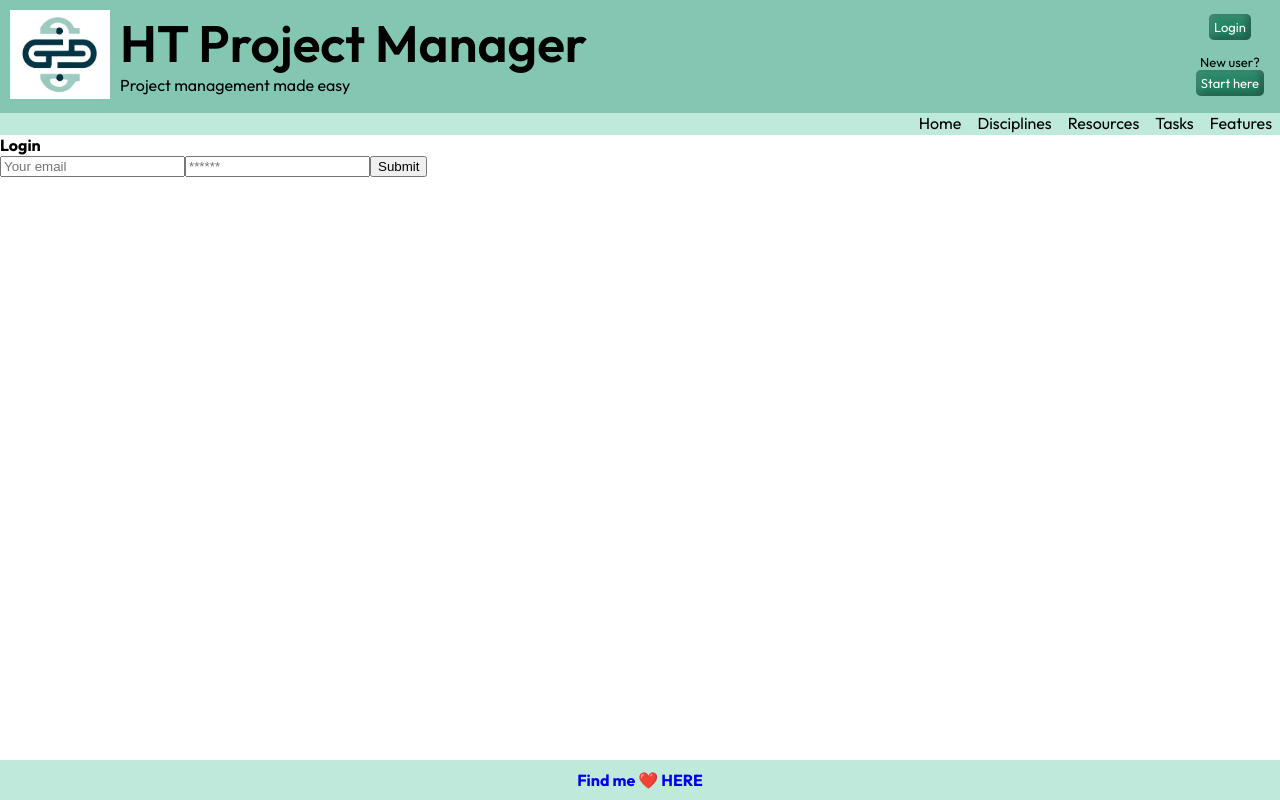
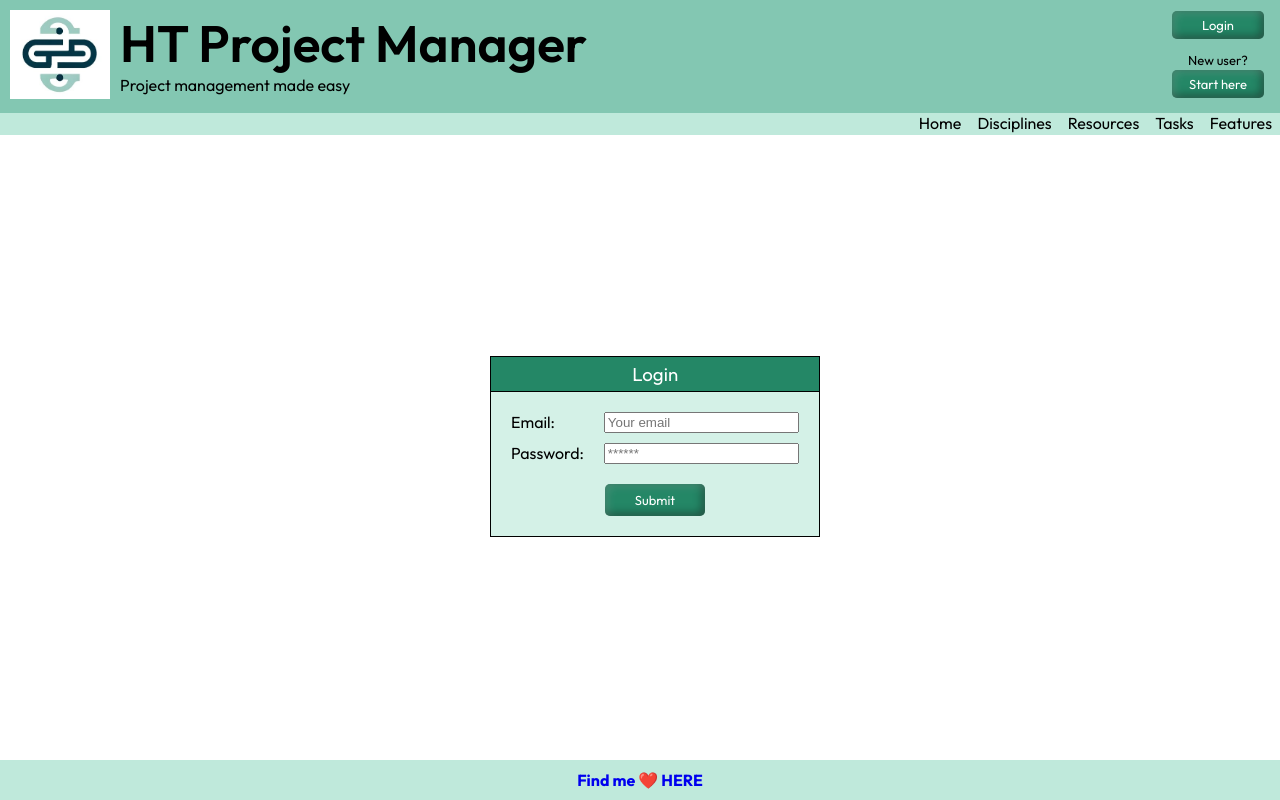
Before and after one commit to kevinchogan/project-manager, a React (Vite) app in the folder client/: page /login in a window 1280 px wide. Built offline with nearby package versions, Linux system fonts and the light colour scheme.

Commit message:
formatting for signup and login

```diff
--- a/client/src/components/Header/index.css
+++ b/client/src/components/Header/index.css
@@ -40,21 +40,22 @@ header .flex-container-row {
 header .flex-container-column {
     display:flex;
     flex-direction: column;
-    justify-content:first baseline;
 }
 
 header .login {
-    margin: 1rem 1rem 0 0;
+    margin: 0.7rem 1rem 0 0;
     text-align: center;
 }
 
 header .login a {
+    display: inline-block;
+    width: 80px;
     box-shadow: inset 2px 2px 10px rgba(255, 255, 255, 0.2),
                 inset -2px -2px 10px rgba(0, 0, 0, 0.5);
     background-color: rgb(36, 135, 102);
     color: white;
     border-radius: 5px;
-    padding: 5px;
+    padding: 6px;
     font-size: small;
 }
 
--- a/client/src/index.css
+++ b/client/src/index.css
@@ -11,7 +11,8 @@
   -moz-osx-font-smoothing: grayscale;
 }
 
-html, body {
+html,
+body {
   height: 100%;
   margin: 0;
   padding: 0;
@@ -19,25 +20,87 @@ html, body {
 
 main {
   margin: auto;
-  min-height:  calc(100vh - 196px);
+  min-height: calc(100vh - 196px);
 }
 
 main h4 {
   margin: 0;
 }
 
-.main-container {
-  display: flex;            /* Enable Flexbox */
-  justify-content: center; /* Center horizontally */
-  align-items: center;     /* Center vertically */
-  height: 100%;           /* Make the main container take at least the full height of the viewport */
-  width: 100%;             /* Optional: ensure the container takes full width */
-  text-align: center;      /* Center text within the content container */
+form {
+  width: 110%;
+  margin: auto;
+  padding: 20px;
+  box-sizing: border-box;
+  background-color: rgb(212, 241, 231);
+  border: 1px solid black;
 }
 
-.content-container {
-  display: flex;            /* Enable Flexbox for inner container */
-  justify-content: center; /* Center horizontally */
-  align-items: center;     /* Center vertically */
-  flex-direction: column;  /* Stack children vertically */
+label {
+  flex: 1;
+  text-align: left;
 }
+
+input {
+  width: 65%;
+}
+
+.form-header {
+  text-align:center;
+  margin-bottom: 0;
+  background-color: rgb(36, 135, 102);
+  color: white;
+  font-weight: 400;
+  padding-top: 5px;
+  padding-bottom: 5px;
+  border-top: 1px solid black;
+  border-left: 1px solid black;
+  border-right: 1px solid black;
+  width: 109.5%;
+}
+.form-row {
+  display: flex;
+  justify-content: space-between;
+  margin-bottom: 10px;
+}
+
+.button-row {
+  display:flex;
+  justify-content: center;
+}
+
+.main-container {
+  display: flex;
+  justify-content: center;
+  align-items: center;
+  height: 100%;
+  width: 100%;
+  text-align: left;
+}
+
+main button {
+  box-shadow: inset 2px 2px 10px rgba(255, 255, 255, 0.2),
+    inset -2px -2px 10px rgba(0, 0, 0, 0.5);
+  background-color: rgb(36, 135, 102);
+  color: white;
+  border-radius: 5px;
+  padding: 8px 30px 8px 30px;
+  font-size:small;
+  border: none;
+  font-family: "Outfit", Helvetica, Arial, sans-serif;
+  margin-top: 10px;
+}
+
+main button:hover {
+  box-shadow:0 0 5px rgba(0, 0, 0, 0.5),
+  inset 2px 2px 10px rgba(255, 255, 255, 0.2),
+              inset -2px -2px 10px rgba(0, 0, 0, 0.5);
+}
+
+main button:active {
+  box-shadow: inset 2px 2px 10px rgba(0, 0, 0, 0.2),
+  inset -2px -2px 10px rgba(255, 255, 255, 0.5);
+  background-color: rgb(191, 233, 219);
+  color: black;
+  font-weight: 600;
+}
--- a/client/src/pages/Login.jsx
+++ b/client/src/pages/Login.jsx
@@ -1,12 +1,12 @@
-import { useState } from 'react';
-import { Link } from 'react-router-dom';
-import { useMutation } from '@apollo/client';
-import { LOGIN_USER } from '../utils/mutations';
+import { useState } from "react";
+import { Link } from "react-router-dom";
+import { useMutation } from "@apollo/client";
+import { LOGIN_USER } from "../utils/mutations";
 
-import Auth from '../utils/auth';
+import Auth from "../utils/auth";
 
 const Login = (props) => {
-  const [formState, setFormState] = useState({ email: '', password: '' });
+  const [formState, setFormState] = useState({ email: "", password: "" });
   const [login, { error, data }] = useMutation(LOGIN_USER);
 
   const handleChange = (event) => {
@@ -32,22 +32,23 @@ const Login = (props) => {
     }
 
     setFormState({
-      email: '',
-      password: '',
+      email: "",
+      password: "",
     });
   };
 
   return (
-    <main>
+    <main className="main-container">
       <div>
-          <h4>Login</h4>
+        <h3 className="form-header">Login</h3>
         {data ? (
           <p>
-                Success! You may now head{' '}
-                <Link to="/">back to the homepage.</Link>
+            Success! You may now head <Link to="/">back to the homepage.</Link>
           </p>
         ) : (
           <form onSubmit={handleFormSubmit}>
+            <div className="form-row">
+              <label for="email">Email: </label>
               <input
                 className=""
                 placeholder="Your email"
@@ -56,6 +57,9 @@ const Login = (props) => {
                 value={formState.email}
                 onChange={handleChange}
               />
+            </div>
+            <div className="form-row">
+              <label for="password">Password: </label>
               <input
                 className=""
                 placeholder="******"
@@ -64,21 +68,16 @@ const Login = (props) => {
                 value={formState.password}
                 onChange={handleChange}
               />
-                <button
-                  className=""
-                  style={{ cursor: 'pointer' }}
-                  type="submit"
-                >
+            </div>
+            <div className="button-row">
+              <button className="" style={{ cursor: "pointer" }} type="submit">
                 Submit
               </button>
+            </div>
           </form>
         )}
 
-            {error && (
-              <div className="">
-                {error.message}
-              </div>
-            )}
+        {error && <div className="">{error.message}</div>}
       </div>
     </main>
   );
--- a/client/src/pages/Signup.jsx
+++ b/client/src/pages/Signup.jsx
@@ -1,16 +1,16 @@
-import { useState } from 'react';
-import { Link } from 'react-router-dom';
+import { useState } from "react";
+import { Link } from "react-router-dom";
 
-import { useMutation } from '@apollo/client';
-import { ADD_USER } from '../utils/mutations';
+import { useMutation } from "@apollo/client";
+import { ADD_USER } from "../utils/mutations";
 
-import Auth from '../utils/auth';
+import Auth from "../utils/auth";
 
 const Signup = () => {
   const [formState, setFormState] = useState({
-      username: '',
-      email: '',
-      password: '',
+    username: "",
+    email: "",
+    password: "",
   });
   const [addUser, { error, data }] = useMutation(ADD_USER);
 
@@ -39,18 +39,17 @@ const Signup = () => {
   };
 
   return (
-      <main className="main-body">
-        <div className="">
-          <div className="">
-            <h4 className="">Sign Up</h4>
-            <div className="">
+    <main className="main-container">
+      <div>
+        <h3 className="form-header">Sign Up</h3>
         {data ? (
           <p>
-                  Success! You may now head{' '}
-                  <Link to="/">back to the homepage.</Link>
+            Success! You may now head <Link to="/">back to the homepage.</Link>
           </p>
         ) : (
           <form onSubmit={handleFormSubmit}>
+            <div className="form-row">
+            <label for="username">Username: </label>
             <input
               className=""
               placeholder="Your username"
@@ -59,6 +58,9 @@ const Signup = () => {
               value={formState.name}
               onChange={handleChange}
             />
+            </div>
+            <div className="form-row">
+            <label for="email">Email: </label>
             <input
               className=""
               placeholder="Your email"
@@ -67,6 +69,9 @@ const Signup = () => {
               value={formState.email}
               onChange={handleChange}
             />
+            </div>
+            <div className="form-row">
+            <label for="password">Password: </label>
             <input
               className=""
               placeholder="******"
@@ -75,23 +80,16 @@ const Signup = () => {
               value={formState.password}
               onChange={handleChange}
             />
-                  <button
-                    className=""
-                    style={{ cursor: 'pointer' }}
-                    type="submit"
-                  >
+            </div>
+            <div className="button-row">
+              <button className="" style={{ cursor: "pointer" }} type="submit">
                 Submit
               </button>
+            </div>
           </form>
         )}
 
-              {error && (
-                <div className="">
-                  {error.message}
-                </div>
-              )}
-            </div>
-          </div>
+        {error && <div className="">{error.message}</div>}
       </div>
     </main>
   );
```
Lines whose indentation alone changed are shown as unchanged.
